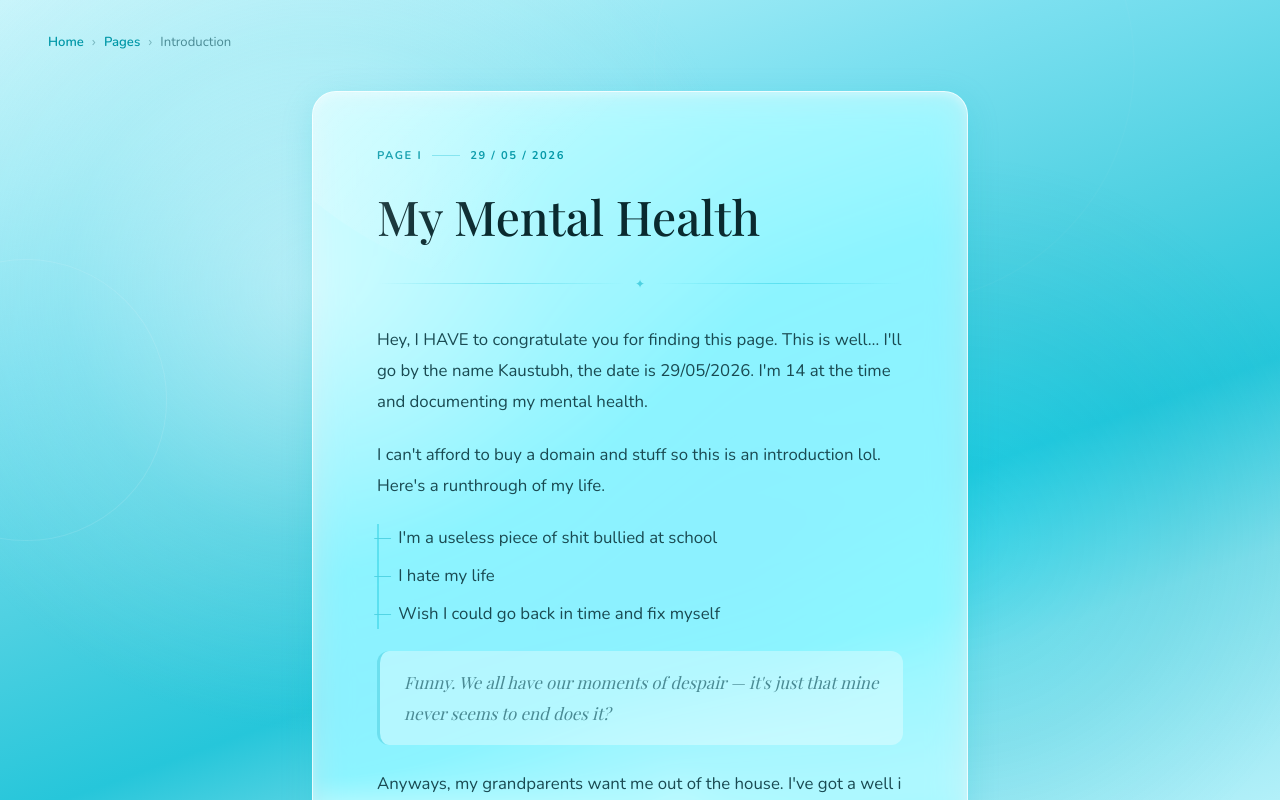
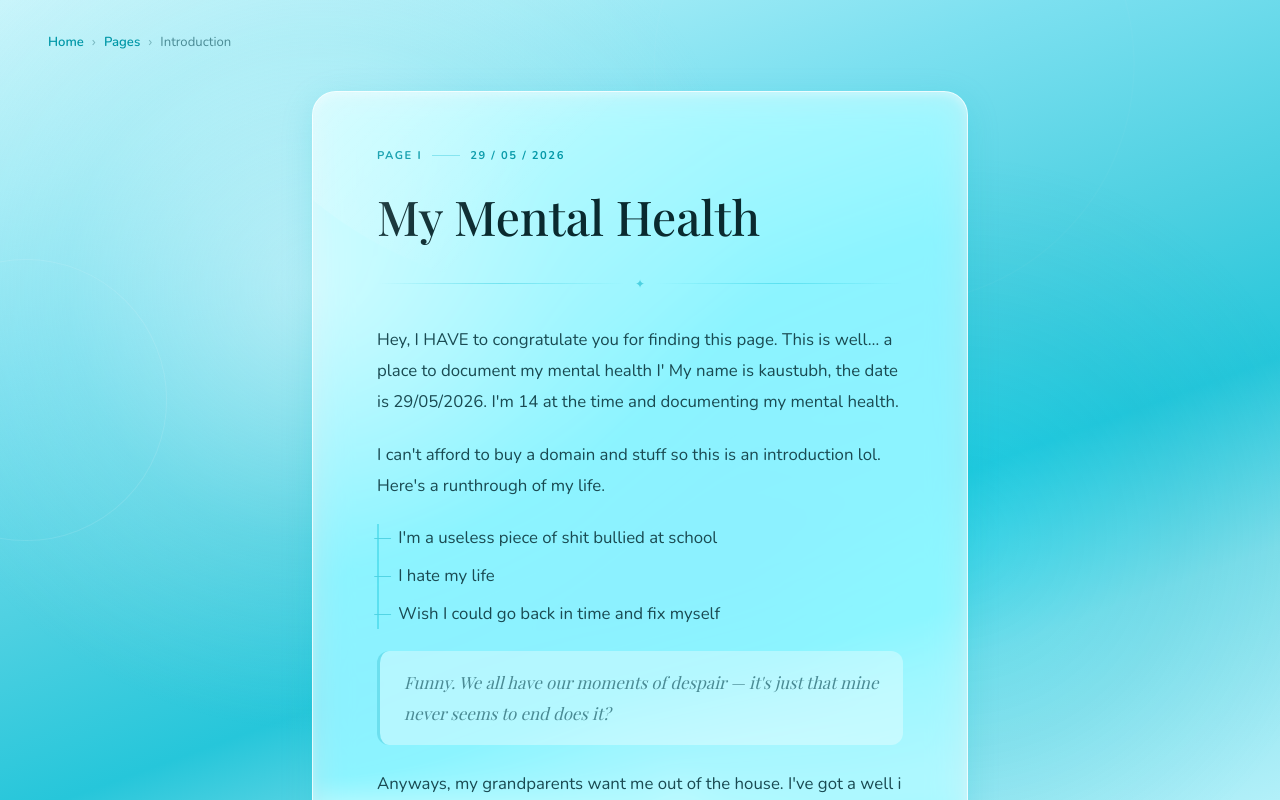
Before and after one commit to soul2024quest/kaustubh-journal, a Next.js app: page /pages/introduction in a window 1280 px wide. Shown: the top 800 px of the page. Built offline with nearby package versions, Linux system fonts and the light colour scheme; a web font is replaced by a local one.

Commit message:
Update page.tsx

```diff
--- a/src/app/pages/introduction/page.tsx
+++ b/src/app/pages/introduction/page.tsx
@@ -44,7 +44,7 @@ export default function IntroductionPage() {
           {/* Body text — Kaustubh's own words */}
           <div className={styles.body}>
             <p>
-              Hey, I HAVE to congratulate you for finding this page. This is well… I&apos;ll go by the name Kaustubh, the date is 29/05/2026. I&apos;m 14 at the time and documenting my mental health.
+              Hey, I HAVE to congratulate you for finding this page. This is well… a place to document my mental health I&apos; My name is kaustubh, the date is 29/05/2026. I&apos;m 14 at the time and documenting my mental health.
             </p>
 
             <p>
```
